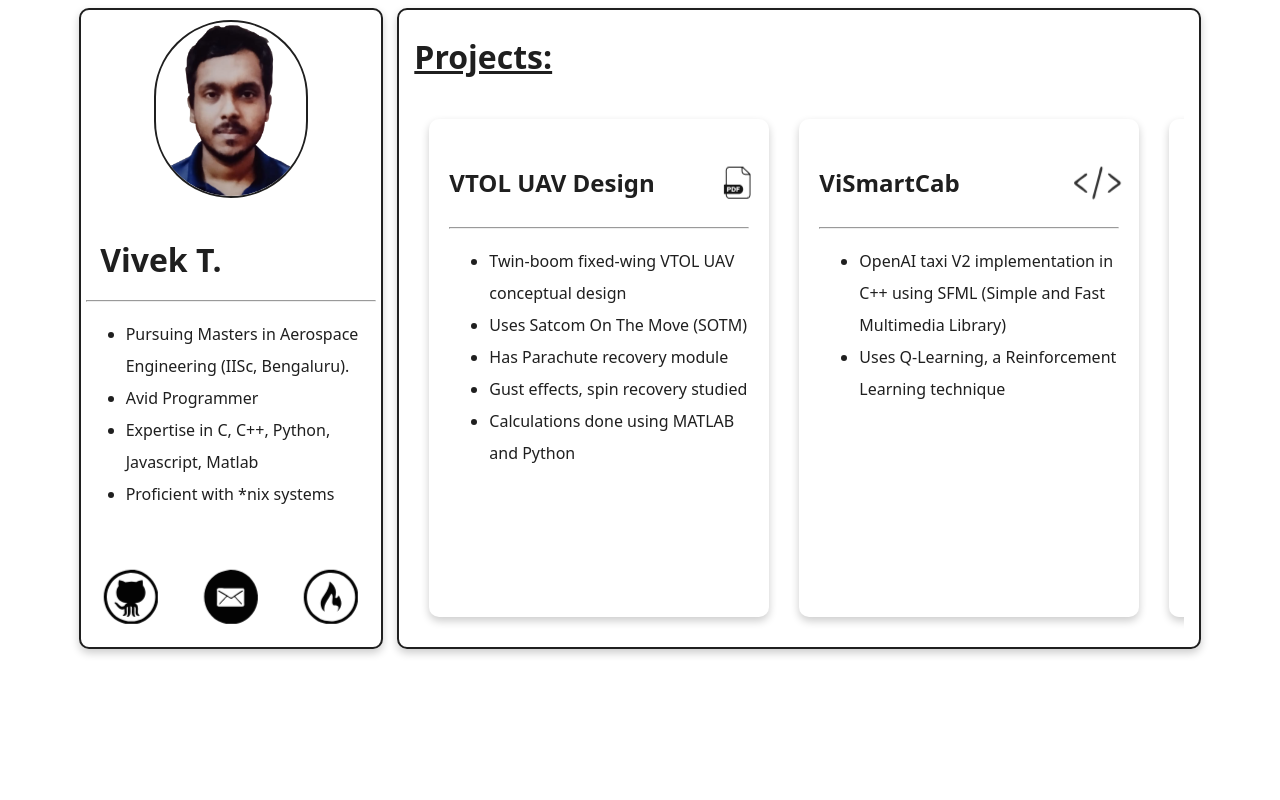
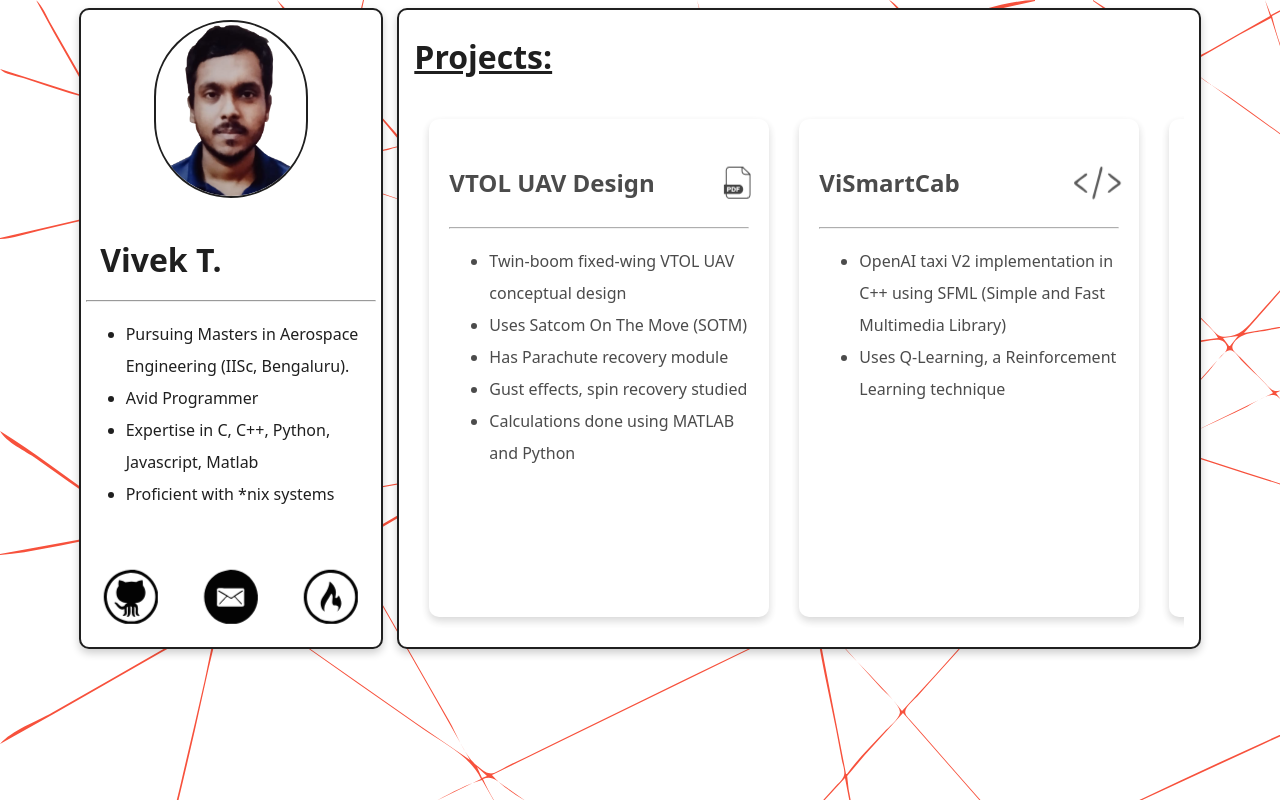
Before and after one commit to VivekThazhathattil/vivekthazhathattil.github.io, a PHP site: page / in a window 1280 px wide. Run offline with PHP 8.4, Linux system fonts and the light colour scheme.

Commit message:
add background images to portfolio and chess-trainer

```diff
--- a/portfolio/index.html
+++ b/portfolio/index.html
@@ -9,7 +9,7 @@
 		<header>
 		</header>
 		<main id="main" class="main">
-			<div id="main-container">
+			<div id="main-container" class="fade-in">
 				<div id="about-container" class="card">
 					<div id="default-container" class="">
 						<img
--- a/portfolio/styles.css
+++ b/portfolio/styles.css
@@ -9,6 +9,7 @@
 	--text-black: #1F1F1F;
 
 	background-color: white;
+	background-image: url('img/bg.svg');
 	font-family: "Noto Sans", sans-serif;
 	color: var(--text-black);
 	line-height: 2;
@@ -17,6 +18,12 @@
 a{
 	text-decoration: none;
 	color: var(--text-black);
+}
+p, li, h1, h2, h3, h4{
+	-webkit-user-select: none; /* Safari */
+	-moz-user-select: none; /* Firefox */
+	-ms-user-select: none; /* IE10+/Edge */
+	user-select: none; /* Standard */
 }
 .body{
 }
@@ -73,6 +80,37 @@ a{
 	border: solid var(--text-black) 2px;
 	background-color: white;
 }
+.fade-in{
+  animation: fadeIn 1s;
+  -webkit-animation: fadeIn 1s;
+  -moz-animation: fadeIn 1s;
+  -o-animation: fadeIn 1s;
+  -ms-animation: fadeIn 1s;
+}
+@keyframes fadeIn {
+  0% {opacity:0; filter: blur(8px);}
+  100% {opacity:1; filter: blur(0px);}
+}
+
+@-moz-keyframes fadeIn {
+  0% {opacity:0;}
+  100% {opacity:1;}
+}
+
+@-webkit-keyframes fadeIn {
+  0% {opacity:0;}
+  100% {opacity:1;}
+}
+
+@-o-keyframes fadeIn {
+  0% {opacity:0;}
+  100% {opacity:1;}
+}
+
+@-ms-keyframes fadeIn {
+  0% {opacity:0;}
+  100% {opacity:1;}
+}
 .contact-icon{
 	width: 50px;
 	height: 50px;
@@ -99,6 +137,7 @@ a{
 /**{border: dashed 1px black;}*/
 .ab{border: dashed 1px black;}
 #showcase-container{
+	background-color: white;
 	max-height: 800px;
 	width: 800px;
 	display: flex;
@@ -109,7 +148,6 @@ a{
 }
 #showcase-container:hover{
 	/*background-image: linear-gradient(45deg, var(--light-coral), var(--celeste));*/
-	background-color: white;
 	transition: 0.3s;
 }
 #showcase-items{
@@ -158,6 +196,7 @@ a{
 	margin: 15px 15px 15px 15px;
 }
 .showcase-card{
+	opacity: 0.8;
 	min-width: 300px;
 	height: stretch;
 	margin: 15px 15px 15px 15px;
@@ -166,8 +205,9 @@ a{
 	border-radius: 10px;
 }
 .showcase-card:hover{
+	opacity: 1;
 	transform: scale(1.1);
-	transition: 0.1s;
+	transition: 0.5s;
 }
 .showcase-img{
 	max-width: 100%;
```
Also changed, not shown: chess-blindfold-trainer/img/bg.svg (added), portfolio/img/Aibr7n47T.jpg (added), portfolio/img/bg.svg (added), portfolio/script.js (added).
